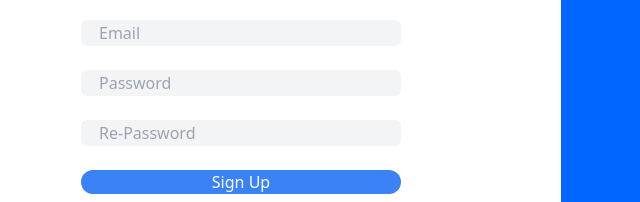
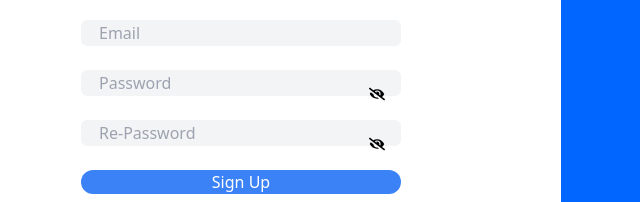
Before and after one commit to z0l0git/income-expense, a Next.js app in the folder frontend-income-expense/: page /signup in a window 1280 px wide. Shown: the part 385-587 px from the top of the page, without its empty margins (79-719 px from the left). Built offline with nearby package versions, Linux system fonts and the light colour scheme.

Commit message:
password hide and show

```diff
--- a/frontend-income-expense/package.json
+++ b/frontend-income-expense/package.json
@@ -13,6 +13,7 @@
     "next": "14.1.0",
     "react": "^18",
     "react-dom": "^18",
+    "react-icons": "^5.0.1",
     "router": "^1.3.8",
     "tailwind": "^4.0.0"
   },
--- a/frontend-income-expense/src/components/InputBox.jsx
+++ b/frontend-income-expense/src/components/InputBox.jsx
@@ -1,13 +1,44 @@
 import React from "react";
+import { FaEye, FaEyeSlash } from "react-icons/fa";
+import { useState } from "react";
 
-export const InputBox = ({ handleChange, name, type, placeholder }) => {
+export const InputBox = ({
+  handleChange,
+  name,
+  type,
+  placeholder,
+  withEye = false,
+}) => {
+  const [show, setShow] = useState(false);
+
+  const handleClick = () => {
+    setShow(!show);
+    type = "text";
+  };
   return (
-    <input
-      onChange={handleChange}
-      name={name}
-      type={type}
-      placeholder={placeholder}
-      className="w-full h-1/3 bg-gray-100 rounded-md px-4 border-2 border-gray-100 focus:outline-none focus:ring-2 focus:ring-blue-600 focus:border-transparent "
-    />
+    <div className="w-full h-1/3 relative">
+      <input
+        onChange={handleChange}
+        name={name}
+        type={!withEye ? type : withEye && show ? "text" : "password"}
+        placeholder={placeholder}
+        className="w-full h-full bg-gray-100 rounded-md px-4 border-2 border-gray-100 focus:outline-none focus:ring-2 focus:ring-blue-600 focus:border-transparent "
+      />
+      <div
+        className="absolute top-4 right-8 cursor-pointer flex justify-center items-center"
+        style={{
+          display: type === "password" ? "block" : "none",
+        }}
+      >
+        <FaEye
+          className={`absolute ${show ? "block" : "hidden"}`}
+          onClick={handleClick}
+        />
+        <FaEyeSlash
+          className={`absolute ${show ? "hidden" : "block"}`}
+          onClick={handleClick}
+        />
+      </div>
+    </div>
   );
 };
--- a/frontend-income-expense/src/components/LoginBox.jsx
+++ b/frontend-income-expense/src/components/LoginBox.jsx
@@ -56,6 +56,7 @@ export const LoginBox = () => {
         <InputBox
           handleChange={handleChange}
           name="password"
+          withEye={true}
           type="password"
           placeholder="Password"
         />
--- a/frontend-income-expense/src/components/SignUp.jsx
+++ b/frontend-income-expense/src/components/SignUp.jsx
@@ -74,12 +74,14 @@ export const SignUp = () => {
           handleChange={handleChange}
           name="password"
           type="password"
+          withEye={true}
           placeholder="Password"
         />
         <InputBox
           handleChange={handleRepassword}
           name="repassword"
           type="password"
+          withEye={true}
           placeholder="Re-Password"
         />
         <Button handleSubmit={handleSubmit} label="Sign Up" />
```
Also changed, not shown: 1 other file (tests, documents, lock files or other folders).
